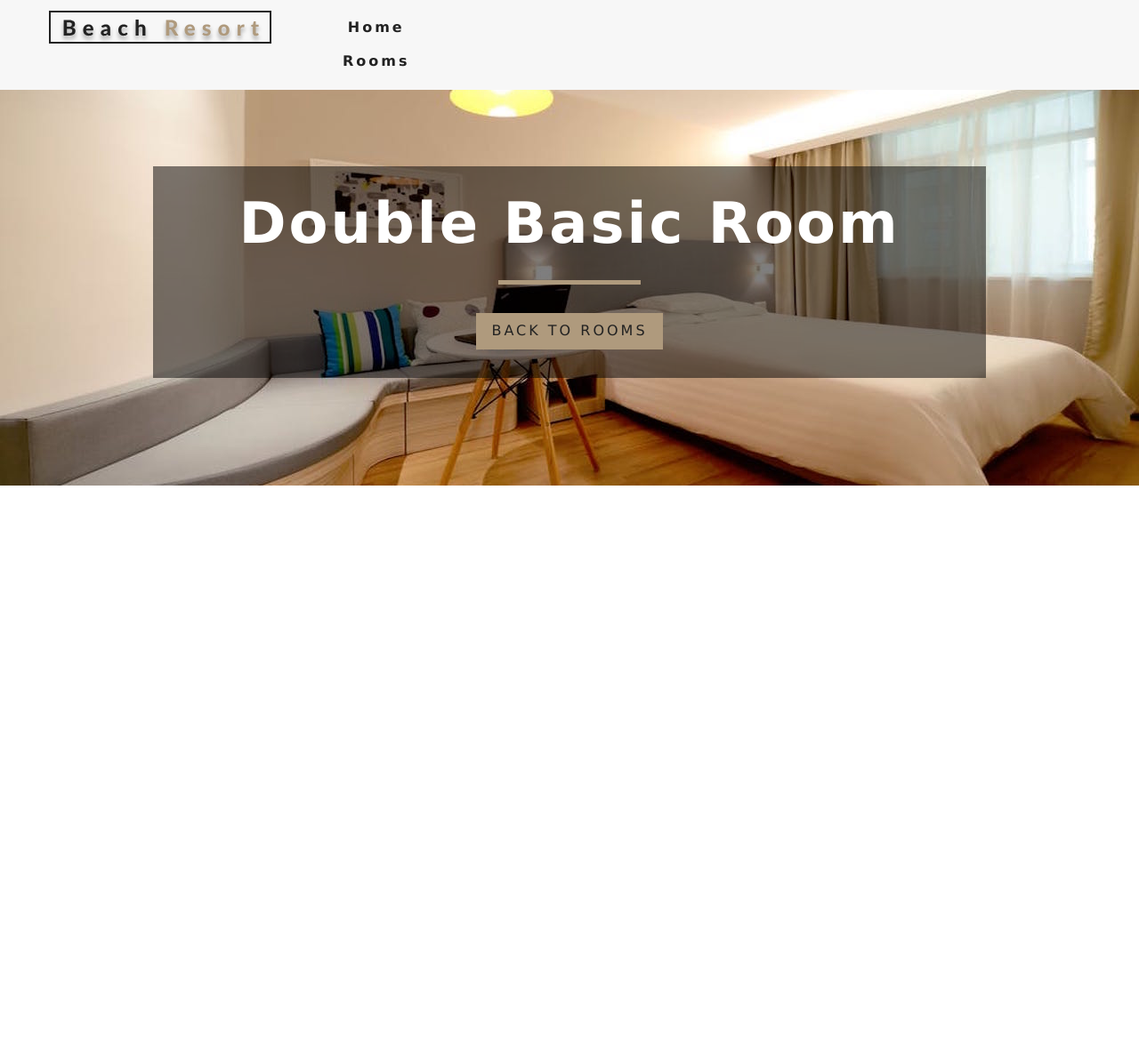
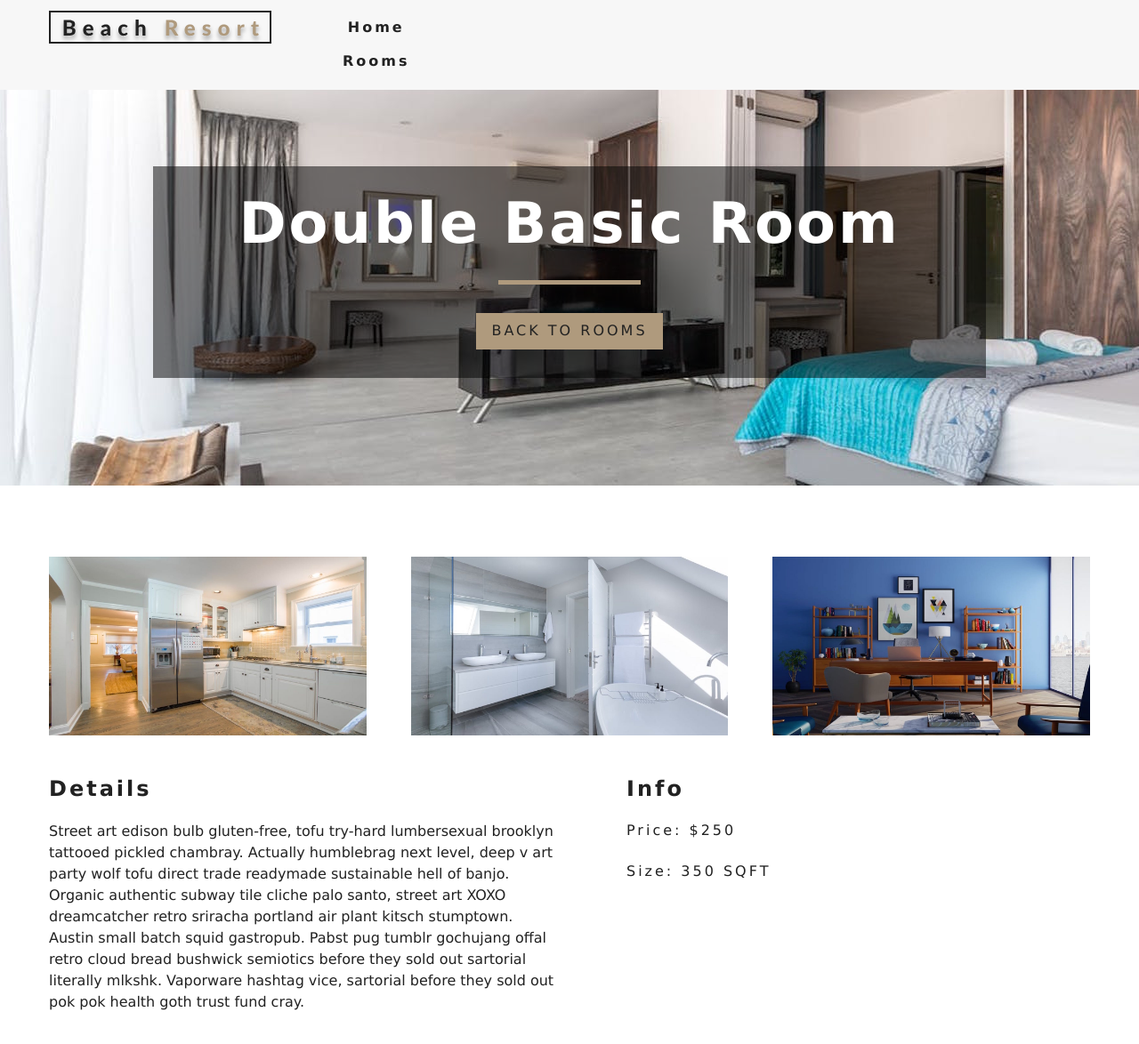
Before and after one commit to greatnonso7/react-beach-resort, a React (Create React App) app: page /rooms/double-basic in a window 1280 px wide. Shown: the top 1174 px of the page at 89% size. Before the commit the page ends 800 px from the top, so only its background shows below. Built offline with nearby package versions, Linux system fonts and the light colour scheme.

Commit message:
WIP info for single room

```diff
--- a/src/components/StyledHero.component.jsx
+++ b/src/components/StyledHero.component.jsx
@@ -3,7 +3,7 @@
 
 const styledHero = styled.header`
     min-height: 60vh;
-    background: url(${defaultImg}) center/ cover no-repeat;
+    background: url(${props => props.img ? props.img : defaultImg}) center/ cover no-repeat;
     display: flex;
     align-items: center;
     justify-content: center;
--- a/src/pages/SingleRoom.Component.jsx
+++ b/src/pages/SingleRoom.Component.jsx
@@ -4,6 +4,7 @@
 import Banner from '../components/Banner.component'
 import { Link } from 'react-router-dom'
 import { RoomContext } from '../Context'
+import StyledHero from '../components/StyledHero.component'
 
 export default class SingleRoom extends Component {
     constructor(props) {
@@ -25,14 +26,35 @@
                    </div>
         }
         const { name, description, capacity, size, price, extras, breakfast, pets, images } = room
+        const [mainImg, ...defaultImg] = images
         return (
-            <Hero hero='roomsHero'>
-                <Banner title={`${name} room`}>
-                    <Link to="/rooms" className="btn-primary">
-                        Back to rooms
-                    </Link>
-                </Banner>
-            </Hero>
+            <>
+                <StyledHero img={mainImg}>
+                    <Banner title={`${name} room`}>
+                        <Link to="/rooms" className="btn-primary">
+                            Back to rooms
+                        </Link>
+                    </Banner>
+                </StyledHero>
+                <section className="single-room">
+                    <div className="single-room-images">
+                        {defaultImg.map((item, index) => {
+                            return <img key={index} src={item} alt={name} />
+                        })}
+                    </div>
+                    <div className="single-room-info">
+                        <article className="desc">
+                            <h3>Details</h3>
+                            <p>{description}</p>
+                        </article>
+                        <article className="info">
+                            <h3>info</h3>
+                            <h6>price: ${price}</h6>
+                            <h6>size: {size} SQFT</h6>
+                        </article>
+                    </div>
+                </section>
+            </>
         )
     }
 }
```
